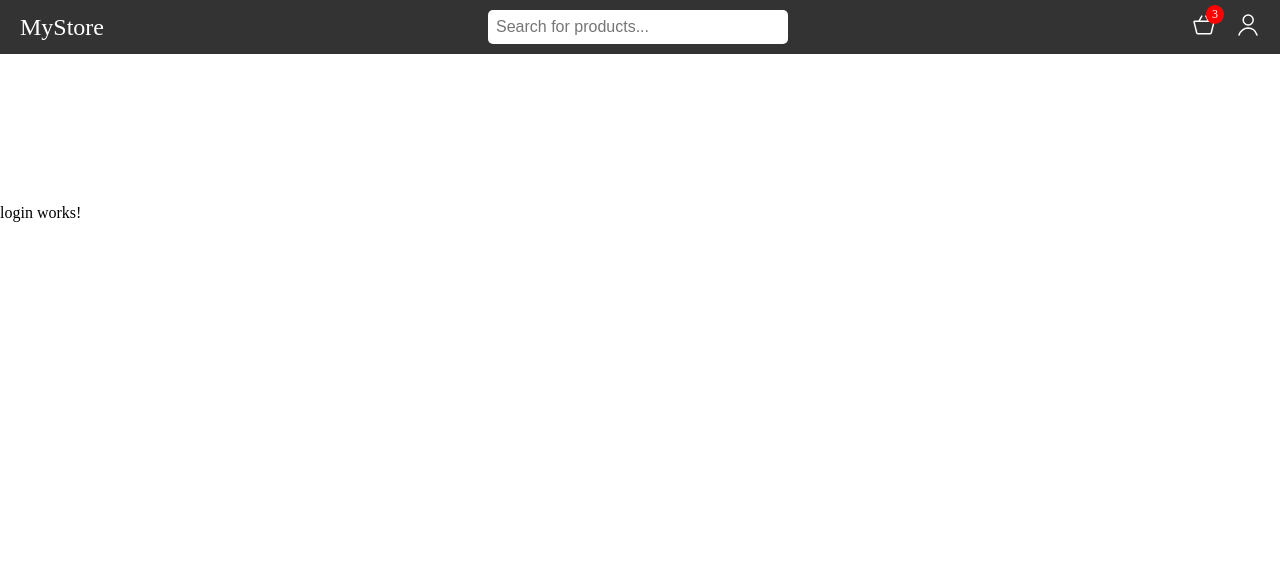
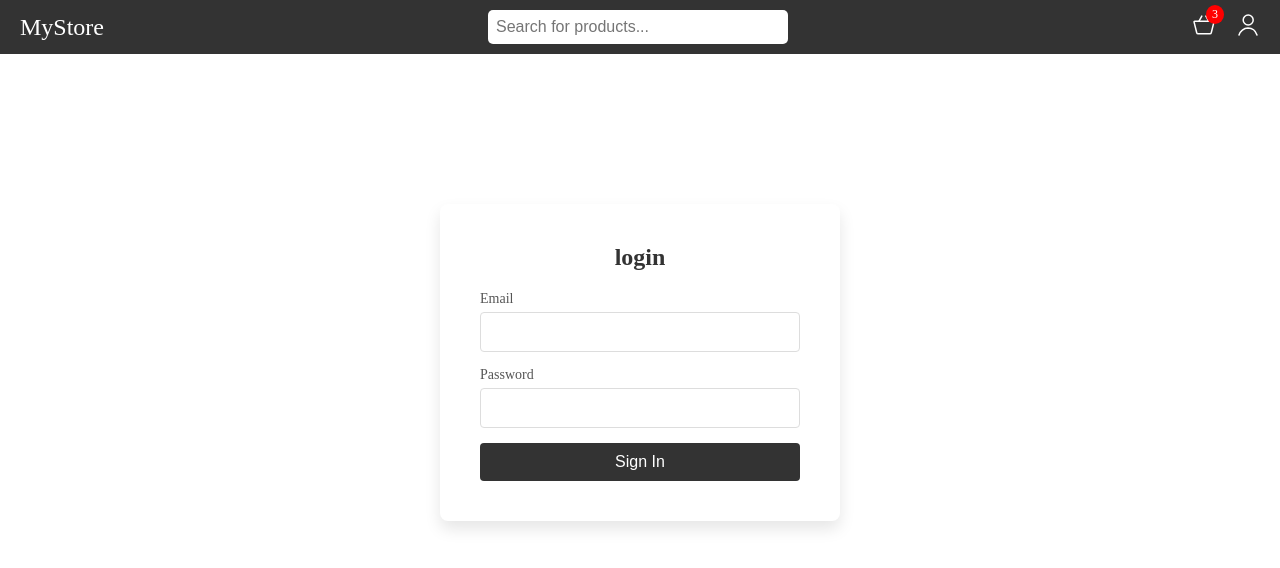
Before and after one commit to kardahim/eCommerce, an Angular app: page /login in a window 1280 px wide. Shown: the top 568 px of the page. Built offline with nearby package versions, Linux system fonts and the light colour scheme.

Commit message:
add login

```diff
--- a/src/app/features/login/login.component.html
+++ b/src/app/features/login/login.component.html
@@ -1 +1,64 @@
-<p>login works!</p>
+<div class="login">
+  <h1 class="login__header">login</h1>
+  <form [formGroup]="loginForm" (ngSubmit)="onSubmit()">
+    <!-- Email -->
+    <div class="login__group">
+      <label for="email" class="login__group__label">Email</label>
+      <input
+        type="email"
+        id="email"
+        class="login__group__input"
+        formControlName="email"
+      />
+      <p
+        *ngIf="email?.errors?.['required'] && email?.touched"
+        class="login__group__error-message"
+      >
+        Email is required
+      </p>
+      <p
+        *ngIf="email?.errors?.['email'] && email?.touched"
+        class="login__group__error-message"
+      >
+        Invalid email format
+      </p>
+    </div>
+
+    <!-- Password -->
+    <div class="login__group">
+      <label for="password" class="login__group__label">Password</label>
+      <input
+        type="password"
+        id="password"
+        class="login__group__input"
+        formControlName="password"
+      />
+      <p
+        *ngIf="password?.errors?.['required'] && password?.touched"
+        class="login__group__error-message"
+      >
+        Password is required
+      </p>
+      <p
+        *ngIf="password?.errors?.['minLength'] && password?.touched"
+        class="login__group__error-message"
+      >
+        Password must be at least 8 characters long
+      </p>
+      <p
+        *ngIf="password?.errors?.['pattern'] && password?.touched"
+        class="login__group__error-message"
+      >
+        Password must contain at least one uppercase letter, one lowercase
+        letter, one number, and one special character
+      </p>
+      <!-- Error Message -->
+      <p *ngIf="errorMessage" class="login__group__error-message">
+        {{ errorMessage }}
+      </p>
+    </div>
+
+    <!-- Submit Button -->
+    <button type="submit">Sign In</button>
+  </form>
+</div>
--- a/src/app/features/login/login.component.scss
+++ b/src/app/features/login/login.component.scss
@@ -0,0 +1,74 @@
+.login {
+  background-color: #fff;
+  padding: 40px;
+  border-radius: 8px;
+  box-shadow: 0 8px 16px rgba(0, 0, 0, 0.1);
+  max-width: 400px;
+  margin: auto;
+
+  &__header {
+    text-align: center;
+    font-size: 24px;
+    margin-bottom: 20px;
+    color: #333;
+  }
+
+  &__group {
+    margin-bottom: 15px;
+
+    &__label {
+      display: block;
+      margin-bottom: 5px;
+      font-size: 14px;
+      color: #555;
+    }
+
+    &__input {
+      width: 100%;
+      padding: 10px;
+      font-size: 16px;
+      border: 1px solid #ddd;
+      border-radius: 4px;
+      transition: border-color 0.3s;
+
+      &:focus {
+        border-color: #333;
+        outline: none;
+      }
+    }
+
+    &__error-message {
+      color: red;
+      font-size: 12px;
+      margin-top: 5px;
+    }
+  }
+
+  button {
+    width: 100%;
+    padding: 10px;
+    background-color: #333;
+    color: white;
+    border: none;
+    border-radius: 4px;
+    font-size: 16px;
+    cursor: pointer;
+    transition: background-color 0.3s;
+
+    &:hover {
+      background-color: #555;
+    }
+  }
+}
+
+@media (max-width: 768px) {
+  .login {
+    padding: 30px;
+  }
+}
+
+@media (max-width: 480px) {
+  .login {
+    padding: 20px;
+  }
+}
--- a/src/app/features/login/login.component.ts
+++ b/src/app/features/login/login.component.ts
@@ -1,12 +1,54 @@
 import { Component } from '@angular/core';
+import { NgIf } from '@angular/common';
+import {
+  ReactiveFormsModule,
+  FormBuilder,
+  FormGroup,
+  Validators,
+} from '@angular/forms';
+import { AuthService } from '../../shared/services/auth.service';
+import { Router } from '@angular/router';
 
 @Component({
   selector: 'app-login',
   standalone: true,
-  imports: [],
+  imports: [ReactiveFormsModule, NgIf],
   templateUrl: './login.component.html',
-  styleUrl: './login.component.scss'
+  styleUrl: './login.component.scss',
 })
 export class LoginComponent {
+  loginForm: FormGroup;
+  errorMessage: string | null = null;
 
+  constructor(
+    private fb: FormBuilder,
+    private authService: AuthService,
+    private router: Router
+  ) {
+    this.loginForm = this.fb.group({
+      email: ['', [Validators.required]],
+      password: ['', [Validators.required]],
+    });
+  }
+
+  onSubmit() {
+    if (this.loginForm.valid) {
+      const { email, password } = this.loginForm.value;
+
+      if (this.authService.login(email, password)) {
+        this.router.navigate(['']);
+      } else {
+        this.errorMessage = 'Invalid email or password';
+      }
+    } else {
+      this.loginForm.markAllAsTouched();
+    }
+  }
+
+  get email() {
+    return this.loginForm.get('email');
+  }
+  get password() {
+    return this.loginForm.get('password');
+  }
 }
--- a/src/app/features/register/register.component.html
+++ b/src/app/features/register/register.component.html
@@ -117,6 +117,6 @@
     </div>
 
     <!-- Submit Button -->
-    <button type="submit">Sign In</button>
+    <button type="submit">Sign Up</button>
   </form>
 </div>
--- a/src/app/features/register/register.component.ts
+++ b/src/app/features/register/register.component.ts
@@ -7,6 +7,7 @@ import {
   Validators,
 } from '@angular/forms';
 import { AuthService } from '../../shared/services/auth.service';
+import { Router } from '@angular/router';
 
 @Component({
   selector: 'app-register',
@@ -19,7 +20,11 @@ export class RegisterComponent {
   registerForm: FormGroup;
   emailIsTaken: boolean = false;
 
-  constructor(private fb: FormBuilder, private authService: AuthService) {
+  constructor(
+    private fb: FormBuilder,
+    private authService: AuthService,
+    private router: Router
+  ) {
     this.registerForm = this.fb.group(
       {
         firstname: ['', Validators.required],
@@ -54,7 +59,7 @@ export class RegisterComponent {
 
       if (this.authService.register(formData)) {
         this.emailIsTaken = false;
-        // navigate to home
+        this.router.navigate(['/login']);
       } else {
         if (!this.authService.verifyUser(formData)) this.emailIsTaken = true;
       }
```
